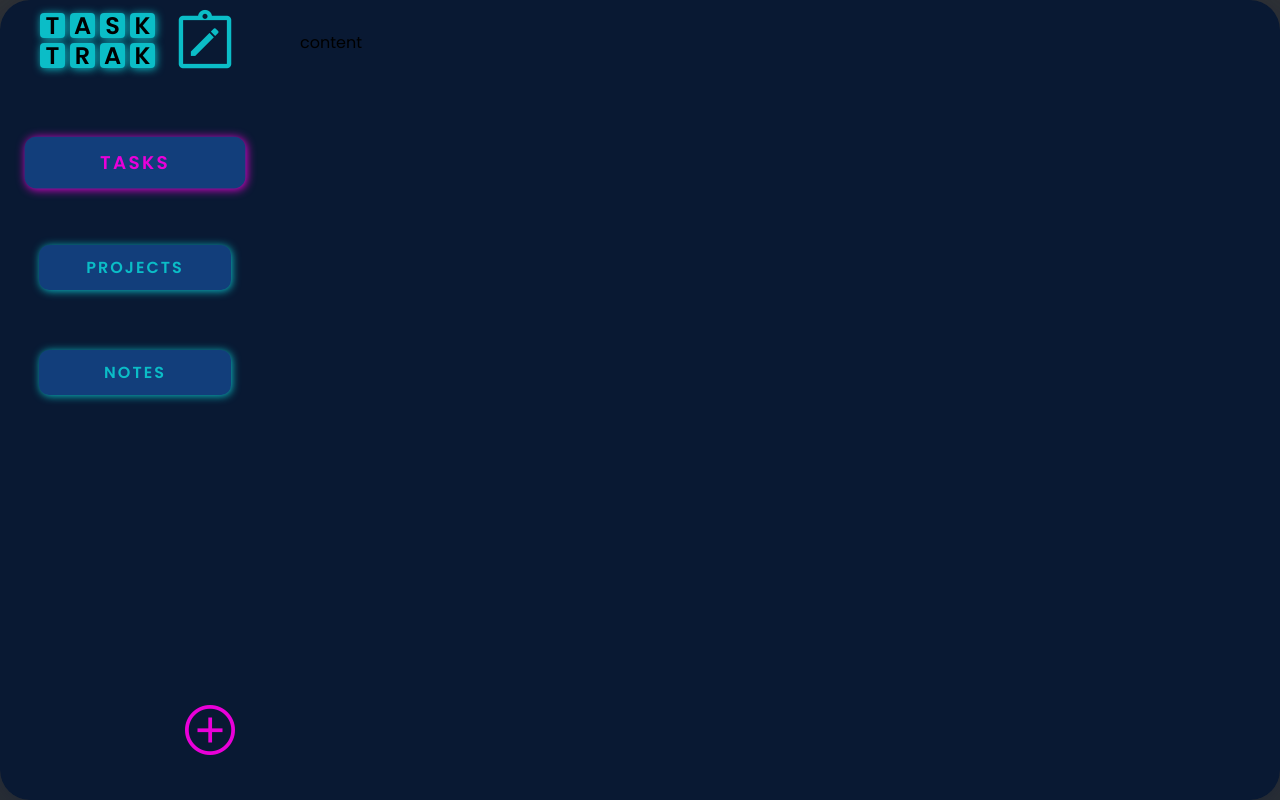
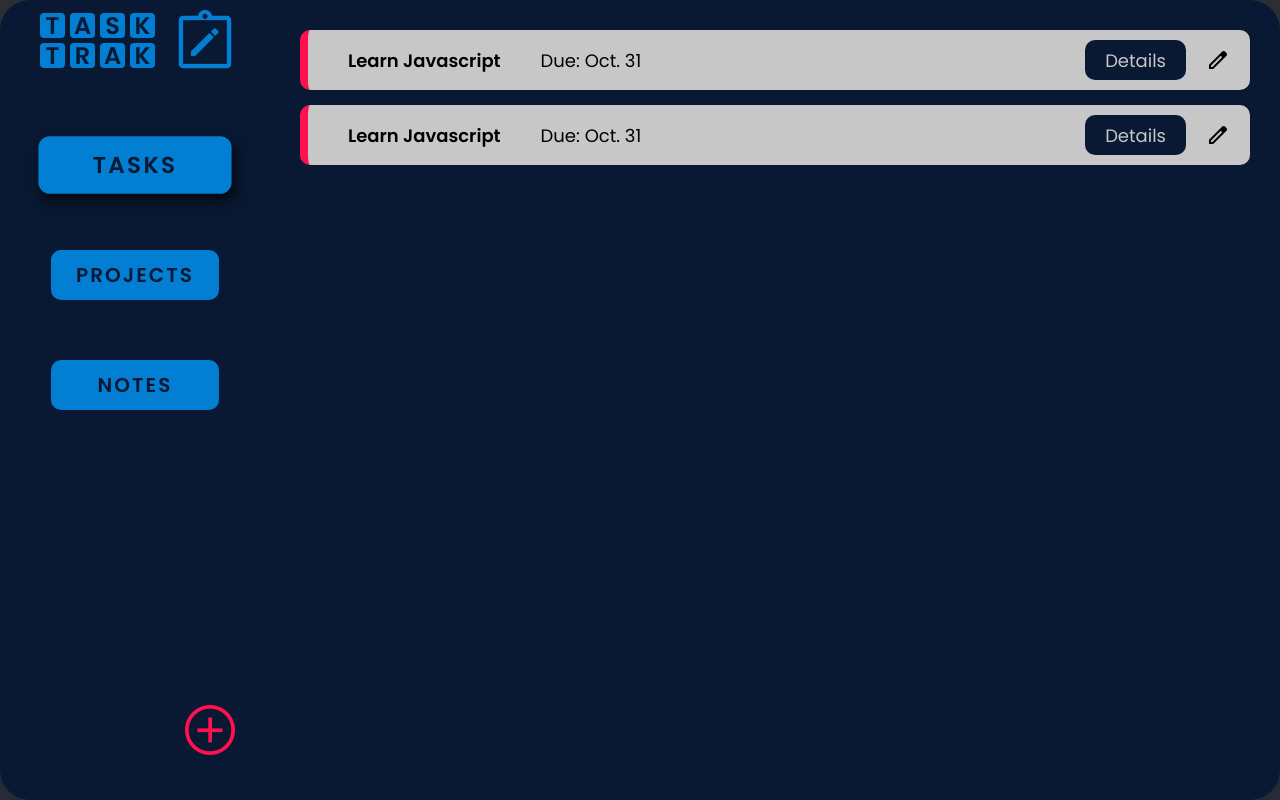
Before and after one commit to kb-git-hub/task-track, a website built with webpack: page src/index.html in a window 1280 px wide. Built offline with nearby package versions, Linux system fonts and the light colour scheme.

Commit message:
Update Css

```diff
--- a/src/index.html
+++ b/src/index.html
@@ -36,9 +36,35 @@
                 <span class="addTaskBtn material-symbols-outlined">add_circle</span>
             </div>
         </div>
-        <div class="taskViewer">
+        <div class="taskViewer taskActive">
 
-            <div class="div">content</div>
+            <div class="taskCard">
+                <div class="taskContent">
+                    <div class="taskCard taskTitle">Learn Javascript</div>
+                    <div class="taskCardDate">Due: Oct. 31</div>
+                </div>
+                <div class="taskContent">
+                    <div class="taskCard taskDetails">Details</div>
+                    <span class="material-symbols-outlined taskEdit">
+                        edit
+                    </span>
+                </div>
+
+            </div>
+
+            <div class="taskCard">
+                <div class="taskContent">
+                    <div class="taskCard taskTitle">Learn Javascript</div>
+                    <div class="taskCardDate">Due: Oct. 31</div>
+                </div>
+                <div class="taskContent">
+                    <div class="taskCard taskDetails">Details</div>
+                    <span class="material-symbols-outlined taskEdit">
+                        edit
+                    </span>
+                </div>
+
+            </div>
 
         </div>
     </div>
--- a/src/style.css
+++ b/src/style.css
@@ -7,18 +7,17 @@
     --vapor-hot-pink: #ff00a1;
     --vapor-red: #ff114f;
 
-    --bg-blue-1: #00e8fc;
-    --bg-blue-2: #02a7e3;
-    --bg-blue-3: #027fd2;
 
-    --rain-light-blue: #0bbdc7;
-    --rain-blue: #123e7b;
+    --rain-blue: #027fd2;
     --rain-dark-blue: #091933;
-    --rain-pink: #ea00d9;
-    --rain-purple: #711c91;
 
+
+    --black-smoke: rgb(54, 54, 54);
     --smokey: rgb(199, 199, 199);
     --dev-outline: 2px solid #20de8b;
+
+    --Priority-high: 8px solid #ff114f;
+    --Priority-low: 8px solid #20de8b;
 
     --border-radius-small: 4px;
     --border-radius-med: 10px;
@@ -29,9 +28,7 @@
     --spacing-lg: 20px;
     --spacing-xl: 30px;
     --spacing-btnSpace: 60px;
-    --shadow-small: #0bbdc7 1px 1px 8px;
-    --shadow-med-blue: #0bbdc7 1px 1px 8px;
-    --shadow-med-pink: #ea00d9  1px 1px 8px;
+    --shadow-med: #02070f  3px 6px 12px;
     --shadow: #091933 0px 16px 100px;
 
 
@@ -66,16 +63,11 @@ html,body{
 
   .btn:hover{
     scale: 110%;
-  }
+}
 
 /* /// */
 
 body {
-    /* background: linear-gradient(-45deg,  var(--rain-blue));  */
-     /* background-size: 300% 300%; */
-     /* background-color: var(--rain-light-blue); */
-    /* animation: gradient 10s ease infinite;
-    background-color: rgb(139, 139, 139); */
     background-color: rgb(54, 54, 54);
 }
 
@@ -131,10 +123,9 @@ body {
     display: flex;
     align-items: center;
     justify-content: center;
-    background-color: var(--rain-light-blue);
-    color: var(--sm);
+    background-color: var(--rain-blue);
+    color: var(--rain-dark-blue);
     border-radius: var(--border-radius-small);
-    box-shadow: var(--shadow-small);
 }
 
 .logoIcon{
@@ -144,7 +135,7 @@ body {
 }
 
 .logoPad{
-    color: var(--rain-light-blue);
+    color: var(--rain-blue);
     font-size: 70px;
 }
 
@@ -165,7 +156,7 @@ body {
     position: absolute;
     font-size: 60px;
     z-index: 50;
-    color: var(--rain-pink);
+    color: var(--vapor-red);
     left: 180px;
     bottom: 40px;
     transition: transform 0.3s ease-in-out;
@@ -182,42 +173,84 @@ body {
 .todoBtn{
     display: flex;
     justify-content: center;
-    width: 192px;
+    width: 168px;
     font-weight: 600;
     letter-spacing: 2px;
+    font-size: 20px;
     padding: var(--spacing-sm) var(--spacing-md);
     transition: filter 0.15s ease-in-out;
     cursor: pointer;
     border-radius: var(--border-radius-med);
     background-color: var(--rain-blue);
-    color: var(--rain-light-blue);
-    box-shadow: var(--shadow-med-blue);
+    color: var(--rain-dark-blue);
 }
 
 
 .todoBtn:hover, .todoBtn.active{
     scale: 115%;
-    color: var(--rain-pink);
-    box-shadow: var(--shadow-med-pink);
-  }
+    box-shadow: var(--shadow-med);
+}
 
 
 
 /* Right Pane */
-
 .taskViewer{
     grid-column: 2/6;
     padding: var(--spacing-xl);
     border-bottom-right-radius: var(--border-radius);
     border-top-right-radius: var(--border-radius);
     background-color: var(--rain-dark-blue);
-    /* background-color: var(--smokey); */
+    gap: var(--spacing-md);
 }
 
 
 
+/* Task Viewer Tasks */
+.taskViewer.taskActive{
+    display: flex;
+    flex-direction: column;
 
+}
 
+/* Task Card */
+.taskCard{
+    display: flex;
+    justify-content: space-between;
+    align-items: center;
+    background-color: var(--black-smoke);
+    border-left: var(--Priority-high);
+    padding: 0 var(--spacing-lg);
+    border-radius: var(--border-radius-med);
+    height: 60px;
+    background-color: var(--smokey);
+    font-size: 18px;
+
+}
+
+.taskContent{
+    display: flex;
+    justify-content: space-between;
+    align-items: center;
+    gap: var(--spacing-lg);
+    /* outline: var(--dev-outline); */
+}
+
+.taskTitle{
+    font-weight: 600;
+    border: none;
+}
+
+.taskDetails{
+    border: none;
+    background-color: var(--rain-dark-blue);
+    color: var(--smokey) ;
+    height: 40px;
+    cursor: pointer;
+}
+
+.taskEdit {
+    cursor: pointer;
+}
 
 
 
```
Also changed, not shown: dist/index.html, dist/main.js.
